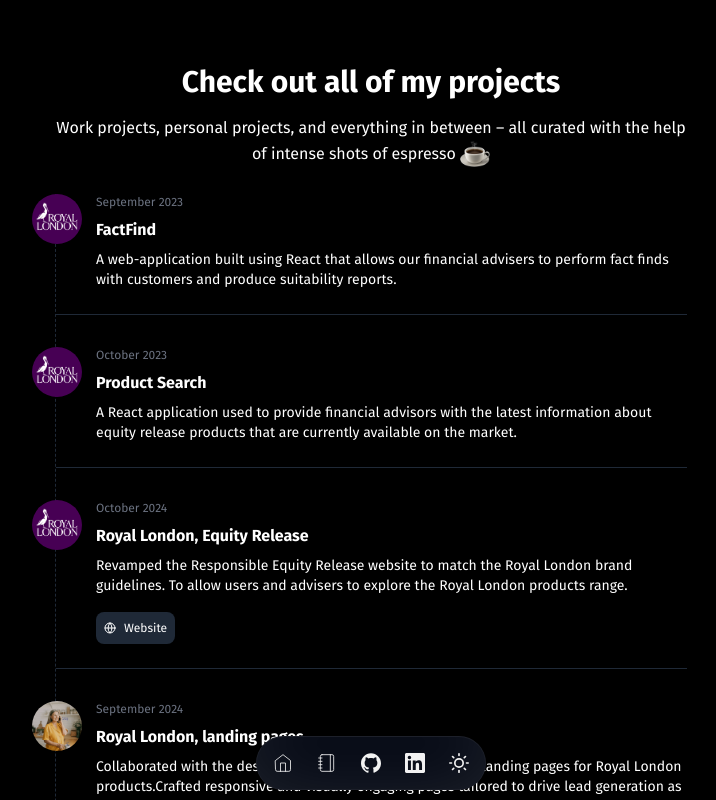
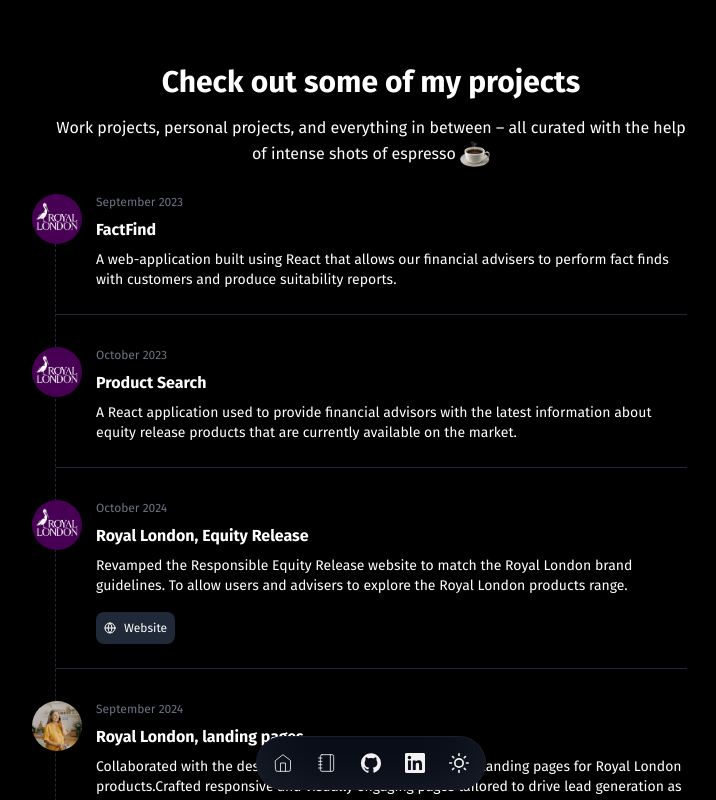
Before and after one commit to allanmosesfernandes/portfolio2025, a Next.js app: page /projects in a window 1280 px wide. Shown: the top 800 px of the page, without its empty margins (269-985 px from the left). Built offline with nearby package versions, Linux system fonts and the light colour scheme.

Commit message:
hygiene checks + turning "All" to "some"

```diff
--- a/src/app/blog/page.js
+++ b/src/app/blog/page.js
@@ -6,7 +6,7 @@
 
 export const metadata = {
     title: 'Blog - Allan Fernandes',
-    description: 'A collection of blog posts on various topics.',
+    description: 'A collection of blog posts on various topics written by Allan Fernandes.',
     image: '/og-image.png',
     url: 'https://www.allanfernandes.dev/blog',
 };
--- a/src/app/projects/Projects.jsx
+++ b/src/app/projects/Projects.jsx
@@ -7,7 +7,7 @@
     return (
         <>
             <h2 className="text-black</div> dark:text-white font-bold text-3xl flex items-center text-center d-flex justify-center mb-4">
-                Check out all of my projects
+                Check out some of my projects
             </h2>
             <p className="text-black dark:text-white text-center items-center relative">
                 Work projects, personal projects, and everything in between – all curated with the
--- a/src/components/Blogs.jsx
+++ b/src/components/Blogs.jsx
@@ -26,7 +26,7 @@
                                     className="text-sm text-pantone hover:underline hover:text-pantone"
                                 >
                                     Read more
-                                    <span class="sr-only">about {post.title}</span>
+                                    <span className="sr-only">about {post.title}</span>
                                 </Link>
                                 <span className="text-gray-500">&bull;</span>
                                 <p className="dark:text-slate-50 text-gray-500">
```
